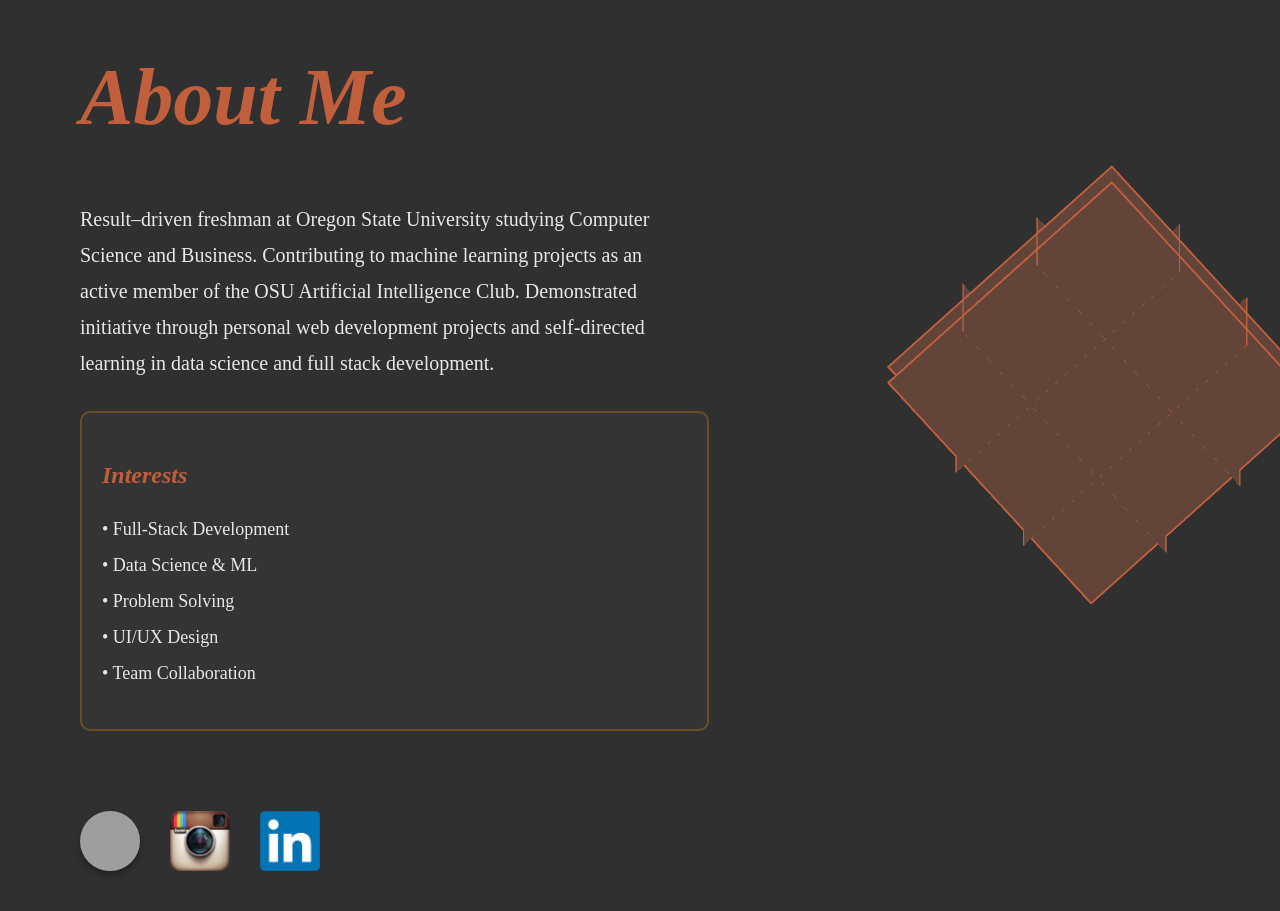
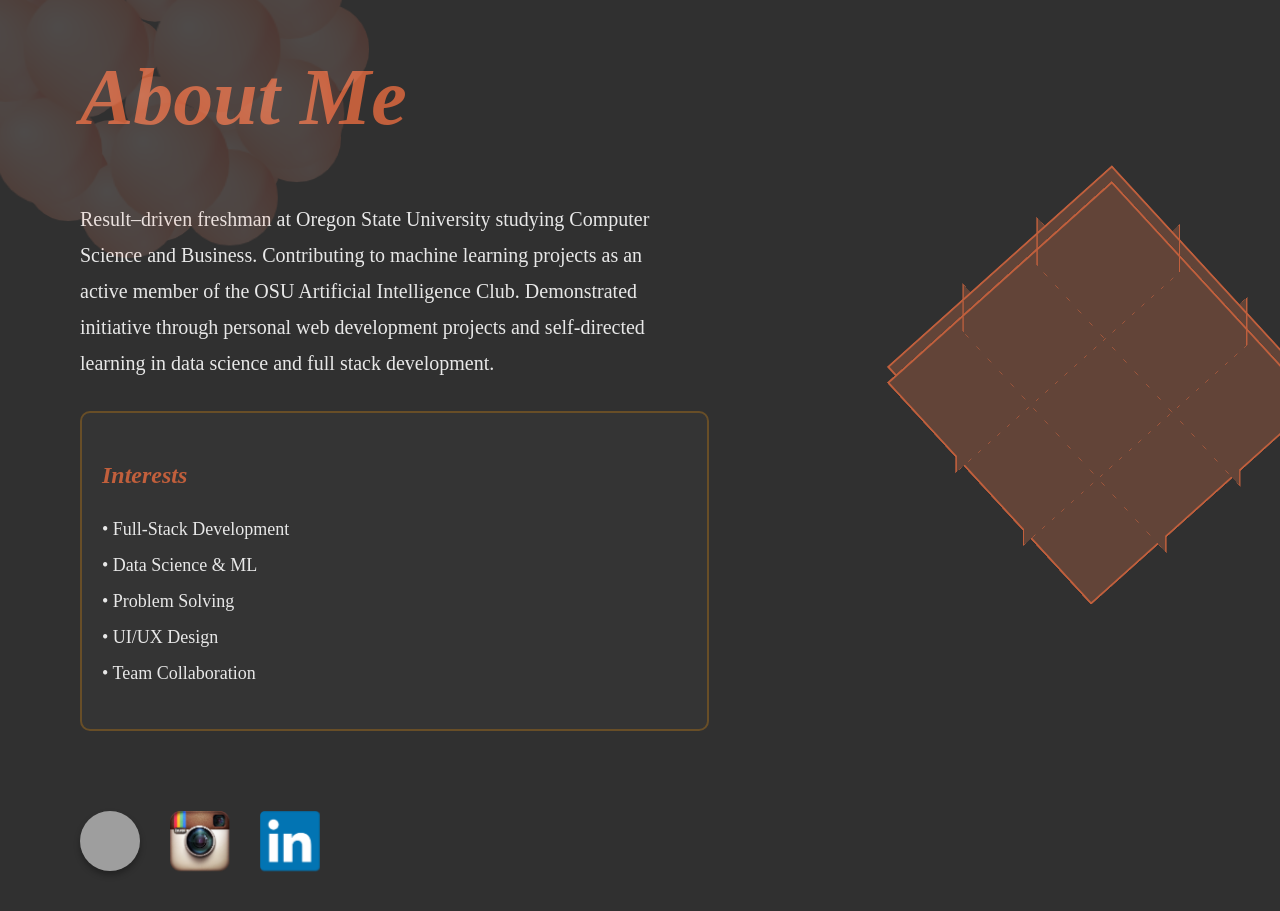
Before and after one commit to Angadslr/PublishedPersonalPortfolio, a React (Vite) app: page /#/About in a window 1280 px wide. Shown: the part 101-1012 px from the top of the page. Built offline with nearby package versions, Linux system fonts and the light colour scheme; grey boxes are pictures that could not be loaded.

Commit message:
added my animations

```diff
--- /dev/null
+++ b/src/pages/about-animations.css
@@ -0,0 +1,63 @@
+@keyframes fadeIn {
+  from {
+    opacity: 0;
+  }
+  to {
+    opacity: 1;
+  }
+}
+
+/* Animate main heading */
+.about-container h1 {
+  animation: fadeIn 1s ease-in-out forwards;
+  opacity: 0;
+  animation-delay: 0.1s;
+}
+
+/* Animate paragraph text */
+.about-container p {
+  animation: fadeIn 1s ease-in-out forwards;
+  opacity: 0;
+  animation-delay: 0.3s;
+}
+
+/* Animate interest box - target the div with specific styles */
+.about-container div[style*="border: 2px solid rgba(184, 120, 23"] {
+  animation: fadeIn 1s ease-in-out forwards;
+  opacity: 0;
+  animation-delay: 0.5s;
+}
+
+/* Animate h3 in interests */
+.about-container h3 {
+  animation: fadeIn 1s ease-in-out forwards;
+  opacity: 0;
+  animation-delay: 0.5s;
+}
+
+/* Animate ul list items */
+.about-container ul {
+  animation: fadeIn 1s ease-in-out forwards;
+  opacity: 0;
+  animation-delay: 0.5s;
+}
+
+/* Animate social buttons */
+.github-button1,
+.about-container a[href*="instagram"],
+.about-container a[href*="linkedin"] {
+  animation: fadeIn 1s ease-in-out forwards;
+  opacity: 0;
+}
+
+.github-button1 {
+  animation-delay: 0.7s;
+}
+
+.about-container a[href*="instagram"] {
+  animation-delay: 0.85s;
+}
+
+.about-container a[href*="linkedin"] {
+  animation-delay: 1s;
+}
--- a/src/pages/about.jsx
+++ b/src/pages/about.jsx
@@ -1,8 +1,21 @@
 import './about.css'
+import './about-animations.css'
 import Sphere from './sphere.jsx';
 function About() {
   return (
     <>
+        <div style={{
+        position: 'fixed',
+        top: '90px',
+        left: '100px',
+        width: '120px',
+        height: '120px',
+        opacity: 0.15,
+        zIndex: 10,
+        pointerEvents: 'none'
+      }}>
+        <Sphere />
+      </div>
       <div className='about-container' style={{
         color: 'white',
         minHeight: '100vh',
--- /dev/null
+++ b/src/pages/index.css
@@ -0,0 +1,59 @@
+@keyframes fadeIn {
+  from {
+    opacity: 0;
+  }
+  to {
+    opacity: 1;
+  }
+}
+
+/* Animate all text elements */
+.index-body h1,
+.index-body h2 {
+  animation: fadeIn 1.5s ease-in-out forwards;
+  opacity: 0;
+}
+
+.index-body h1:nth-of-type(1) {
+  animation-delay: 0.2s;
+}
+
+.index-body h1:nth-of-type(2) {
+  animation-delay: 0.6s;
+}
+
+.index-body h2 {
+  animation-delay: 1s;
+}
+
+/* Animate images */
+.groupPic {
+  animation: fadeIn 1.5s ease-in-out forwards;
+  opacity: 0;
+  animation-delay: 1.4s;
+}
+
+.github-button,
+.instagram-button,
+.linkedin-button {
+  animation: fadeIn 1.5s ease-in-out forwards;
+  opacity: 0;
+}
+
+.github-button {
+  animation-delay: 1.8s;
+}
+
+.instagram-button {
+  animation-delay: 2.1s;
+}
+
+.linkedin-button {
+  animation-delay: 2.4s;
+}
+
+.footer {
+  animation: fadeIn 1.5s ease-in-out forwards;
+  opacity: 0;
+  animation-delay: 2.7s;
+}
--- a/src/pages/index.jsx
+++ b/src/pages/index.jsx
@@ -1,4 +1,5 @@
 import Sphere from './sphere.jsx';
+import './index.css';
 
 function Index() {
     return (
@@ -16,7 +17,7 @@ function Index() {
         <Sphere />
       </div>
 
-    <body style={{  backgroundColor: '#303030ff',
+    <body className='index-body' style={{  backgroundColor: '#303030ff',
   minHeight: '100vh', color: 'white', height: '100vh', display: 'flex', flexDirection: 'column', justifyContent: 'center', alignItems: 'self-start', paddingLeft: '80px'}}>
       <h1 className='Hey'>Hey.</h1>
       <h1 className='myName'>I'm Angad</h1>
--- /dev/null
+++ b/src/pages/projects.css
@@ -0,0 +1,55 @@
+@keyframes fadeIn {
+  from {
+    opacity: 0;
+  }
+  to {
+    opacity: 1;
+  }
+}
+
+/* Animate main heading */
+.projects-container h1 {
+  animation: fadeIn 1s ease-in-out forwards;
+  opacity: 0;
+  animation-delay: 0.1s;
+}
+
+/* Animate description paragraph */
+.projects-container > p {
+  animation: fadeIn 1s ease-in-out forwards;
+  opacity: 0;
+  animation-delay: 0.3s;
+}
+
+/* Animate resume block */
+.projects-container a {
+  animation: fadeIn 1s ease-in-out forwards;
+  opacity: 0;
+  animation-delay: 0.5s;
+}
+
+/* Animate social buttons container and buttons */
+.projects-container > div:last-child {
+  animation: fadeIn 1s ease-in-out forwards;
+  opacity: 0;
+  animation-delay: 0.5s;
+}
+
+.projects-container a[href*="github"] img,
+.projects-container a[href*="instagram"] img,
+.projects-container a[href*="linkedin"] img {
+  animation: fadeIn 1s ease-in-out forwards;
+  opacity: 0;
+}
+
+.projects-container a[href*="github"] {
+  animation-delay: 0.7s;
+}
+
+.projects-container a[href*="instagram"] {
+  animation-delay: 0.85s;
+}
+
+.projects-container a[href*="linkedin"] {
+  animation-delay: 1s;
+}
--- a/src/pages/projects.jsx
+++ b/src/pages/projects.jsx
@@ -1,7 +1,21 @@
+import Sphere from './sphere.jsx';
+import './projects.css';
 function Projects() {
   return (
     <>
-      <div style={{
+        <div style={{
+        position: 'fixed',
+        top: '90px',
+        left: '100px',
+        width: '120px',
+        height: '120px',
+        opacity: 0.15,
+        zIndex: 10,
+        pointerEvents: 'none'
+      }}>
+        <Sphere />
+      </div>
+      <div className='projects-container' style={{
         backgroundColor: '#303030ff',
         color: 'white',
         minHeight: '100vh',
```
